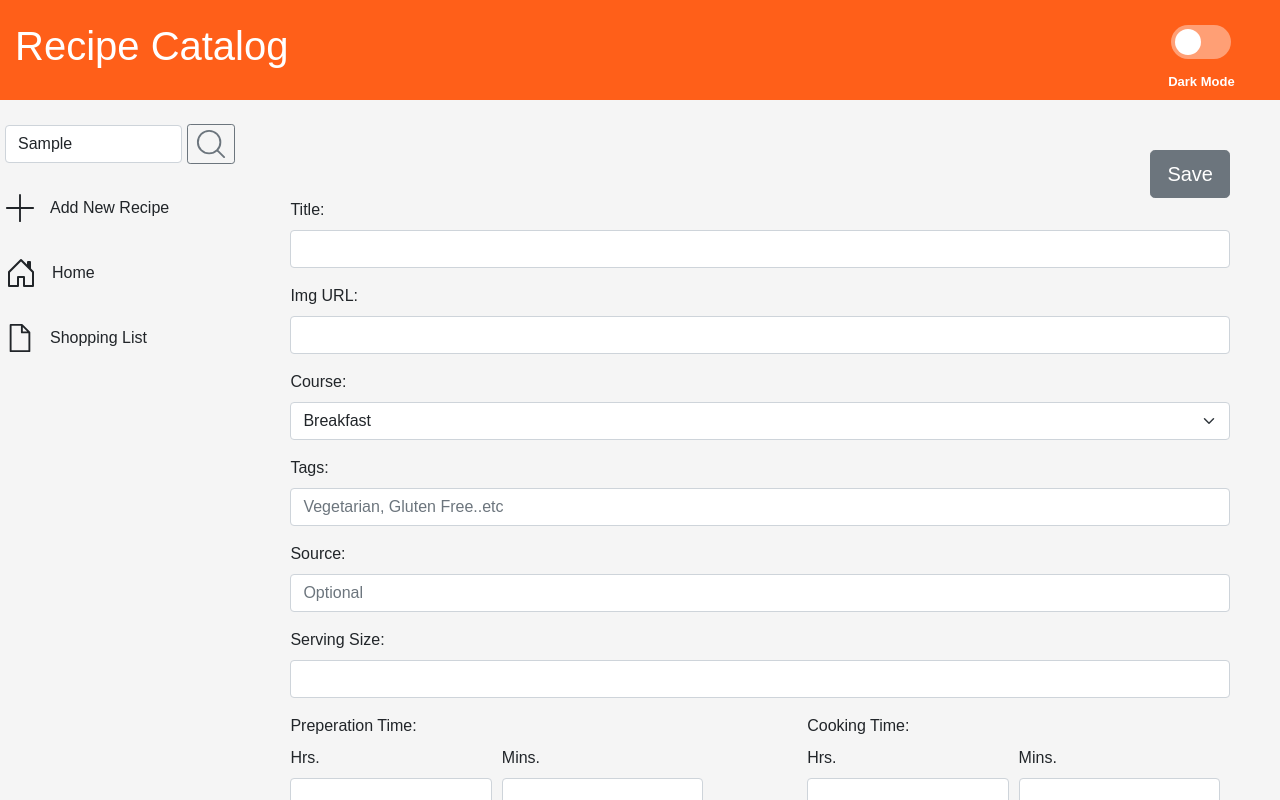
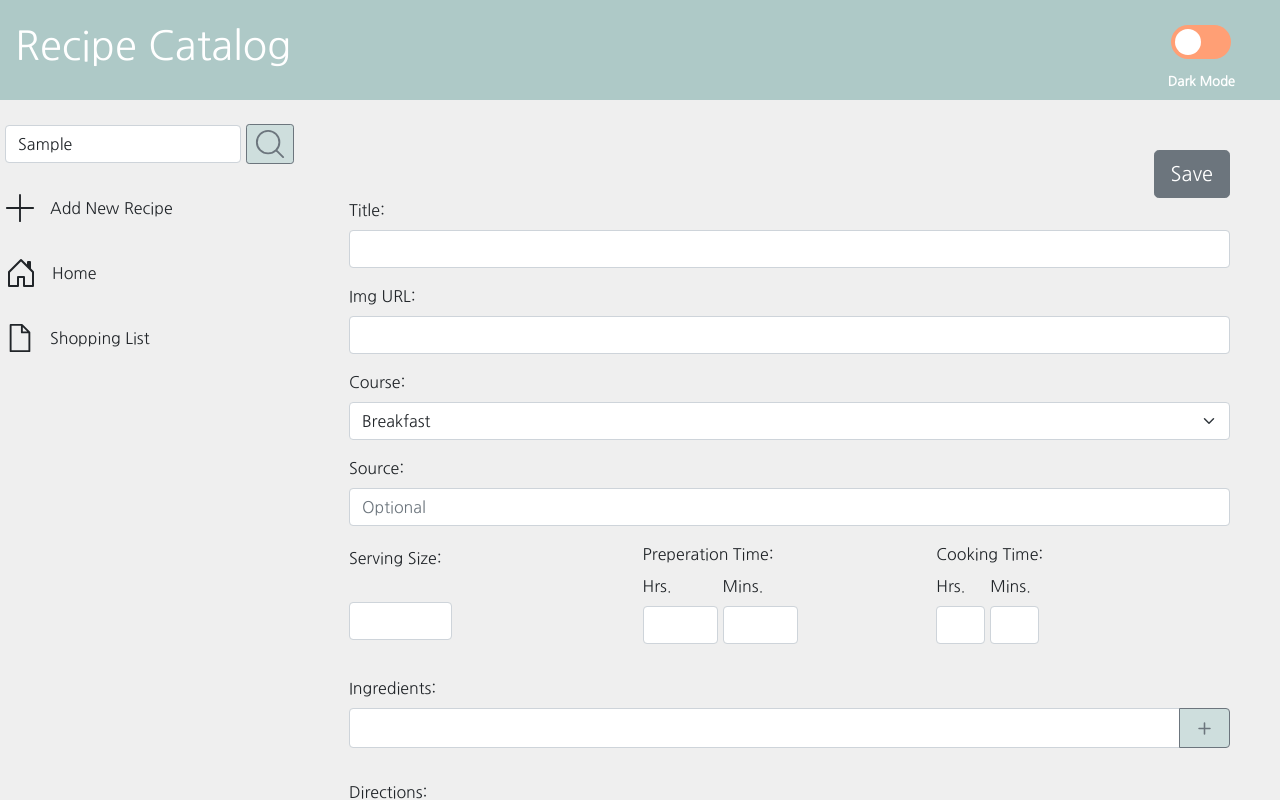
Before and after one commit to ffayffay/react-recipe-app, a React (Create React App) app: page / in a window 1280 px wide. Both pictures are taken after typing "Sample" into the empty fields and a click on the button "Add New Recipe". Shown: the top 800 px of the page. Built offline with nearby package versions, Linux system fonts and the light colour scheme.

Commit message:
Changed styles for light and dark mode added recipe card

```diff
--- a/package.json
+++ b/package.json
@@ -12,6 +12,7 @@
     "@testing-library/react": "^12.1.2",
     "@testing-library/user-event": "^13.5.0",
     "bootstrap": "^5.1.3",
+    "prettier": "^2.5.1",
     "react": "^17.0.2",
     "react-dom": "^17.0.2",
     "react-scripts": "5.0.0",
--- a/public/index.html
+++ b/public/index.html
@@ -9,6 +9,12 @@
       name="description"
       content="Web site created using create-react-app"
     />
+
+    <!-- Google Fonts -->
+    <link rel="preconnect" href="https://fonts.googleapis.com">
+    <link rel="preconnect" href="https://fonts.gstatic.com" crossorigin>
+    <link href="https://fonts.googleapis.com/css2?family=Michroma&family=Nanum+Gothic&display=swap" rel="stylesheet">
+
     <link rel="apple-touch-icon" href="%PUBLIC_URL%/logo192.png" />
     <!--
       manifest.json provides metadata used when your web app is installed on a
--- a/src/App.css
+++ b/src/App.css
@@ -16,13 +16,15 @@ body,
 #root,
 .App {
   height: 100%;
+  font-family: 'Michroma', sans-serif;
+  font-family: 'Nanum Gothic', sans-serif;
 }
 
 .all-content-wrap {
     width: 100%;
     min-height: 100vh;
     display: flex;
-    background-color: whitesmoke;
+    background-color: #efefef;
 }
 
 /*---Search Box----*/
@@ -36,7 +38,7 @@ body,
 }
 
 .header-wrap {
-   background-color: #ff5f19;
+  background-color: #aec9c7;
   height: 100px;
   width: 100%;
   display: flex;
@@ -173,9 +175,9 @@ a:hover {
     display: flex;
     flex-direction: column;
     align-items: center;
-    border: 1px solid #323232;
+    border: 2px solid #aec9c7;
     border-radius: 7px;
-    background-color: #f5f5f5;
+    background-color: #d6e4e3;
 }
 
 .title a:hover {
@@ -191,12 +193,10 @@ a:hover {
 .img-wrap {
   height: 165px;
   width: 250px;
-  border: 0.5px solid #323232;
-    border-top-left-radius: inherit;
-    border-top-right-radius: inherit;
-    border-top: none;
-    display: flex;
-    justify-content: center;
+  border: 2px solid #aec9c7;
+  border-top: .05px solid #aec9c7;
+  display: flex;
+  justify-content: center;
 }
 
 .card-img-wrap img {
@@ -222,6 +222,10 @@ img {
     cursor: pointer;
 }
 
+.btn-style {
+    background-color: #cededd;
+}
+
 /*-------Form-------------------------------------------------------*/
 
 .form-wrap,
@@ -240,27 +244,34 @@ form {
     align-self: flex-end;
 }
 
-.time-item {
+.sml-inputs-cont {
     display: flex;
+    align-items: center;
     justify-content: space-around;
 }
 
-.time-item div {
-    width: 50%;
-    margin-right: 10px;
+.sml-input-cont {
+    display: flex;
+    flex-direction: column;
+    width: 100%;
 }
 
-.times-cont {
+.sml-input {
     display: flex;
-    justify-content: space-between;
+    align-items: center;
+    justify-content: space-around;
+    width: 35%;
 }
 
-.time-cont {
-    width: 45%;
-    display: flex;
-    flex-direction: column;
-    justify-content: space-around;
+.mrg-lft {
+    margin-left: 5px;
 }
+
+#prep-mins,
+#prep-hrs  {
+    width: 75px;
+}
+
 /*-------Toggle Slidder---------------------------------------------*/
 
 #toggle-wrap {
@@ -390,10 +401,11 @@ input:checked + .slider:before {
     justify-content: space-around;
     align-items: center;
     height: 100px;
+    background-color: #cededd;
+    border: 2px solid #aec9c7;
 }
 
 .quart-column {
-    background-color: whitesmoke;
     width: 25%;
     height: 100%;
     display: flex;
@@ -463,11 +475,19 @@ li {
 /*------------------Dark Mode---------------------*/
 
 .dark-mode-body {
-    background-color: #2b2233;
+    background-color: #4c4c4c;
     color: white;
 }
 
+.dark-mode-btn {
+    background-color: #8ba09f;
+}
+
 .dark-mode-tile {
+    background-color: #8ba09f;
+}
+
+/*.dark-mode-tile {
     background-color: #aaa6ad;
     border: 4px solid #d4d2d6;
 }
@@ -479,4 +499,4 @@ li {
 .quarter-wrap .dark-mode-quart-column {
     color: black !important;
     background-color: #aaa6ad !important;
-}
+}*/
--- a/src/App.js
+++ b/src/App.js
@@ -11,8 +11,21 @@ function App() {
   const [isDarkMode, setIsDarkMode] = useState(false);
   const [currentRoute, setCurrentRoute] = useState(0);
   const [recipes, setRecipes] = useState([]);
+  const [recipeToDisplay, setRecipeToDisplay] = useState([]);
 
   const addRecipe = (recipe) => setRecipes([...recipes, recipe]);
+
+  const displayRecipe = (e) => {
+    const clickedRecipeId = e.target.id;
+    const foundRecipe = recipes.find(r => r.id === clickedRecipeId);
+    console.log("clicked id", clickedRecipeId, "found id", foundRecipe);
+    setRecipeToDisplay(foundRecipe);
+    setCurrentRoute(3);
+  }
+
+  // const handleRecStorage = () => {
+  //     localStorage.setItem('Recipe', recipe);
+  //  };
 
   console.log(isDarkMode);
 
@@ -22,7 +35,7 @@ function App() {
       <div className={`all-content-wrap ${isDarkMode ? "dark-mode-body" : ""}`}>
         <SideBar isDarkMode={isDarkMode} handleClick={(newRoute) => setCurrentRoute(newRoute)}/>
         <div className="body-wrap">
-          <MakeshiftRouter currentRoute={currentRoute} isDarkMode={isDarkMode} recipes={recipes} addRecipe={addRecipe}  />
+          <MakeshiftRouter currentRoute={currentRoute} isDarkMode={isDarkMode} recipes={recipes} addRecipe={addRecipe} recipeToDisplay={recipeToDisplay} displayRecipe={displayRecipe}  />
         </div>
       </div>
     </div>
--- a/src/Components/Form.jsx
+++ b/src/Components/Form.jsx
@@ -6,11 +6,25 @@ function Form({isDarkMode, count, addRecipe}) {
 	const [imgUrl, setImgUrl] = useState("");
 	const [course, setCourse] = useState("");
 	const [servSize, setServSize] = useState("");
+	const [source, setSource] = useState("");
+	const [prepMins, setPrepMins] = useState("");
+	const [prepHrs, setPrepHrs] = useState("");
+	const [cookMins, setCookMins] = useState("");
+	const [cookHrs, setCookHrs] = useState("");
+	const [notes, setNotes] = useState("");
+	const [id, setId] = useState("");
 
 	const [direction, setDirection] = useState("");
 	const [directions, setDirections] = useState([]);
 	const [ingredient, setIngredient] = useState("");
 	const [ingredients, setIngredients] = useState([]);
+
+	const uuidv4 = () => {
+	  return 'xxxxxxxx-xxxx-4xxx-yxxx-xxxxxxxxxxxx'.replace(/[xy]/g, function(c) {
+	    var r = Math.random() * 16 | 0, v = c == 'x' ? r : (r & 0x3 | 0x8);
+	    return v.toString(16);
+	  });
+	}
 
 	const addIngredient = (e) => {
 		e.preventDefault();
@@ -38,9 +52,15 @@ function Form({isDarkMode, count, addRecipe}) {
 		setCourse("Breakfast");
 		setImgUrl("");
 		setTitle("");
+		setSource("");
 		setServSize("");
+		setPrepMins("");
+		setPrepHrs("");
+		setCookMins("");
+		setCookHrs("");
 		setDirections([]);
 		setIngredients([]);
+		setNotes("");
 	};
 
 
@@ -51,9 +71,16 @@ function Form({isDarkMode, count, addRecipe}) {
 			title,
 			imgUrl,
 			course,
+			source,
 			servSize,
+			prepMins,
+			prepHrs,
+			cookMins,
+			cookHrs,
 			ingredients,
 			directions,
+			notes,
+			id: uuidv4(),
 		};
 
 		console.log("Adding recipe:", recipe);
@@ -100,61 +127,55 @@ function Form({isDarkMode, count, addRecipe}) {
 				</div>
 
 				<div className="mb-3">
-					<label className="form-label">Tags:</label><br/>
- 					<input className="form-control" type="text" id="tags" name="tags" placeholder="Vegetarian, Gluten Free..etc"/>
+					<label className="form-label">Source:</label><br/>
+ 					<input className="form-control" type="text" id="source" name="source" placeholder="Optional" value={source} onChange={(e) => handleChange(e, setSource)}/>
 				</div>
 
-				<div className="mb-3">
-					<label className="form-label">Source:</label><br/>
- 					<input className="form-control" type="text" id="source" name="source" placeholder="Optional"/>
-				</div>
-
-				<div className="mb-3">
-					<label className="form-label">Serving Size:</label><br/>
- 					<input className="form-control" type="text" id="servings" name="servings" value={servSize} onChange={(e) => handleChange(e, setServSize)}/>
-				</div>
-
-				<div className="mb-3 times-cont">
-					<div className="mb-3 time-cont">
-						<label id="prep-time-label" className="form-label">Preperation Time:</label>
-						<div className="time-item">
+				<div className="mb-3 sml-inputs-cont">
+					<div className="mb-3 sml-input-cont">
+						<label id="prep-time-label" className="form-label">Serving Size:</label>
+						<div className="sml-input">
 	 						<div>
-		 						<label className="form-label">Hrs.</label>
-		 						<input className="form-control" type="text" name="hrs" id="prep-hrs"/>
-		 					</div>
-		 					<div>
-		 						<label className="form-label">Mins.</label>
-		 						<input className="form-control" type="text" name="mins" id="prep-mins"/>
+		 						<label className="form-label"></label>
+	 							<input className="form-control" type="text" id="servings" name="servings" value={servSize} onChange={(e) => handleChange(e, setServSize)}/>
 		 					</div>
 	 					</div>
 					</div>
 
-					<div className="mb-3 time-cont">
-						<label id="cook-time-label" className="form-label">Cooking Time:</label>
-						<div className="time-item">
+					<div className="mb-3 sml-input-cont">
+						<label id="prep-time-label" className="form-label">Preperation Time:</label>
+						<div className="sml-input time-cont">
 	 						<div>
 		 						<label className="form-label">Hrs.</label>
-		 						<input className="form-control" type="text" name="hrs" id="prep-hrs"/>
+		 						<input className="form-control" type="text" name="hrs" id="prep-hrs" value={prepHrs} onChange={(e) => handleChange(e, setPrepHrs)}/>
 		 					</div>
-		 					<div>
+		 					<div className="mrg-lft">
 		 						<label className="form-label">Mins.</label>
-		 						<input className="form-control" type="text" name="mins" id="prep-mins"/>
+		 						<input className="form-control" type="text" name="mins" id="prep-mins" value={prepMins} onChange={(e) => handleChange(e, setPrepMins)}/>
+		 					</div>
+	 					</div>
+					</div>
+
+					<div className="mb-3 sml-input-cont">
+						<label id="cook-time-label" className="form-label">Cooking Time:</label>
+						<div className="sml-input time-cont">
+	 						<div>
+		 						<label className="form-label">Hrs.</label>
+		 						<input className="form-control" type="text" name="hrs" id="cook-hrs" value={cookHrs} onChange={(e) => handleChange(e, setCookHrs)}/>
+		 					</div>
+		 					<div className="mrg-lft">
+		 						<label className="form-label">Mins.</label>
+		 						<input className="form-control" type="text" name="mins" id="cook-mins" value={cookMins} onChange={(e) => handleChange(e, setCookMins)}/>
 		 					</div>
 	 					</div>
 					</div>
 				</div>
 
 				<div className="mb-3">
-					<label className="form-label">Notes:</label><br/>
-					<textarea className="form-control" name="notes"></textarea>
-				</div>
-
-
-				<div className="mb-3">
 					<label className="form-label">Ingredients:</label>
 					<div className="mb-3 input-group">
 						<input className="form-control" name="ingredients" value={ingredient} onChange={(e) => handleChange(e, setIngredient)} />
-	 					<button className={`plus-btn btn ${isDarkMode ? "btn-outline-light" : "btn-outline-secondary"}`} onClick={addIngredient}>
+	 					<button className={`plus-btn btn btn-style ${isDarkMode ? "btn-outline-light dark-mode-btn" : "btn-outline-secondary"}`} onClick={addIngredient}>
 	 						<svg xmlns="http://www.w3.org/2000/svg" width="25" height="25" fill="currentColor" className="bi bi-plus" viewBox="0 0 16 16">
 							  <path d="M8 4a.5.5 0 0 1 .5.5v3h3a.5.5 0 0 1 0 1h-3v3a.5.5 0 0 1-1 0v-3h-3a.5.5 0 0 1 0-1h3v-3A.5.5 0 0 1 8 4z"/>
 							</svg>
@@ -170,7 +191,7 @@ function Form({isDarkMode, count, addRecipe}) {
 					<label className="form-label">Directions:</label>
 					<div className="mb-3 input-group">
 						<input className="form-control" name="directions" value={direction} onChange={(e) => handleChange(e, setDirection)} />
-	 					<button className={`plus-btn btn ${isDarkMode ? "btn-outline-light" : "btn-outline-secondary"}`} onClick={addDirection}>
+	 					<button className={`plus-btn btn btn-style ${isDarkMode ? "btn-outline-light dark-mode-btn" : "btn-outline-secondary"}`} onClick={addDirection}>
 	 						<svg xmlns="http://www.w3.org/2000/svg" width="25" height="25" fill="currentColor" className="bi bi-plus" viewBox="0 0 16 16">
 							  <path d="M8 4a.5.5 0 0 1 .5.5v3h3a.5.5 0 0 1 0 1h-3v3a.5.5 0 0 1-1 0v-3h-3a.5.5 0 0 1 0-1h3v-3A.5.5 0 0 1 8 4z"/>
 							</svg>
@@ -180,6 +201,11 @@ function Form({isDarkMode, count, addRecipe}) {
 						{directions.map((d, idx)=> <li key={idx+d}>{d}</li>)}
 					</ol>
 				</div>
+
+				<div className="mb-3">
+					<label className="form-label">Notes:</label><br/>
+					<textarea className="form-control" name="notes" value={notes} onChange={(e) => handleChange(e, setNotes)}></textarea>
+				</div>
 			</form>
 		</div>
 	);
--- a/src/Components/SideBar.jsx
+++ b/src/Components/SideBar.jsx
@@ -7,7 +7,7 @@ function SideBar({ handleClick, isDarkMode }) {
 
 				<div className="search-bar-wrap">
 					<input type="text" name="recipe-search" placeholder="Search Recipes" className="search input form-control" id="search-bar" />
-					<button className={`search-btn btn btn-sm ${isDarkMode ? "btn-outline-light" : "btn-outline-secondary"}`}>
+					<button className={`search-btn btn-style btn btn-sm ${isDarkMode ? "btn-outline-light dark-mode-btn" : "btn-outline-secondary"}`}>
 						<svg className="i-search icon" viewBox="0 0 32 32" width="64" height="64" fill="none" stroke="currentcolor" strokeLinecap="round" strokeLinejoin="round" strokeWidth="2">
 				            <circle cx="14" cy="14" r="12" />
 				            <path d="M23 23 L30 30"  />
```
Also changed, not shown: src/Components/MakeshiftRouter.jsx (+29 -7 lines), src/Components/RecipeCard.jsx (+21 -18 lines), src/Components/Tile.jsx (+7 -7 lines), src/logo.svg (deleted), 1 other file (tests, documents, lock files or other folders).
